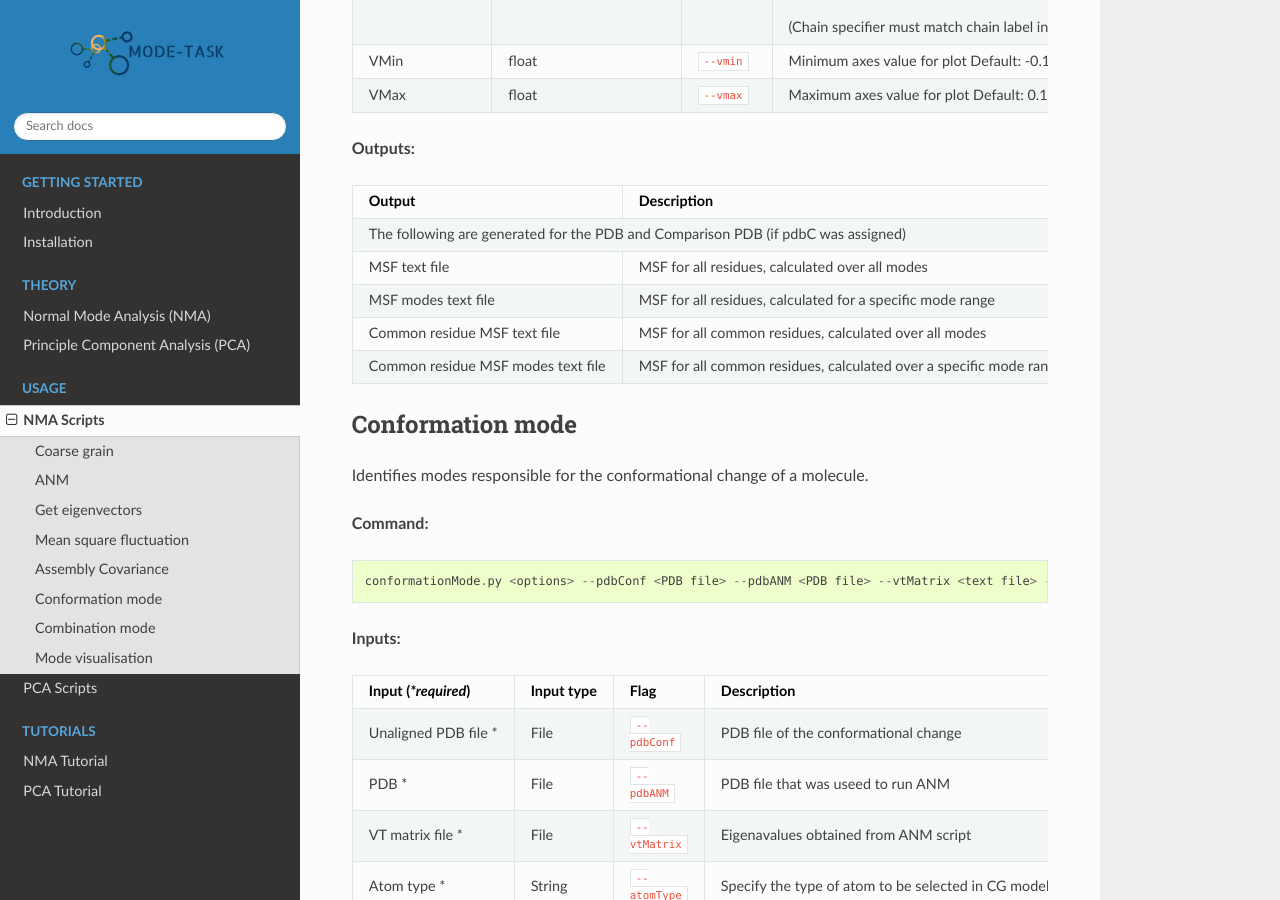
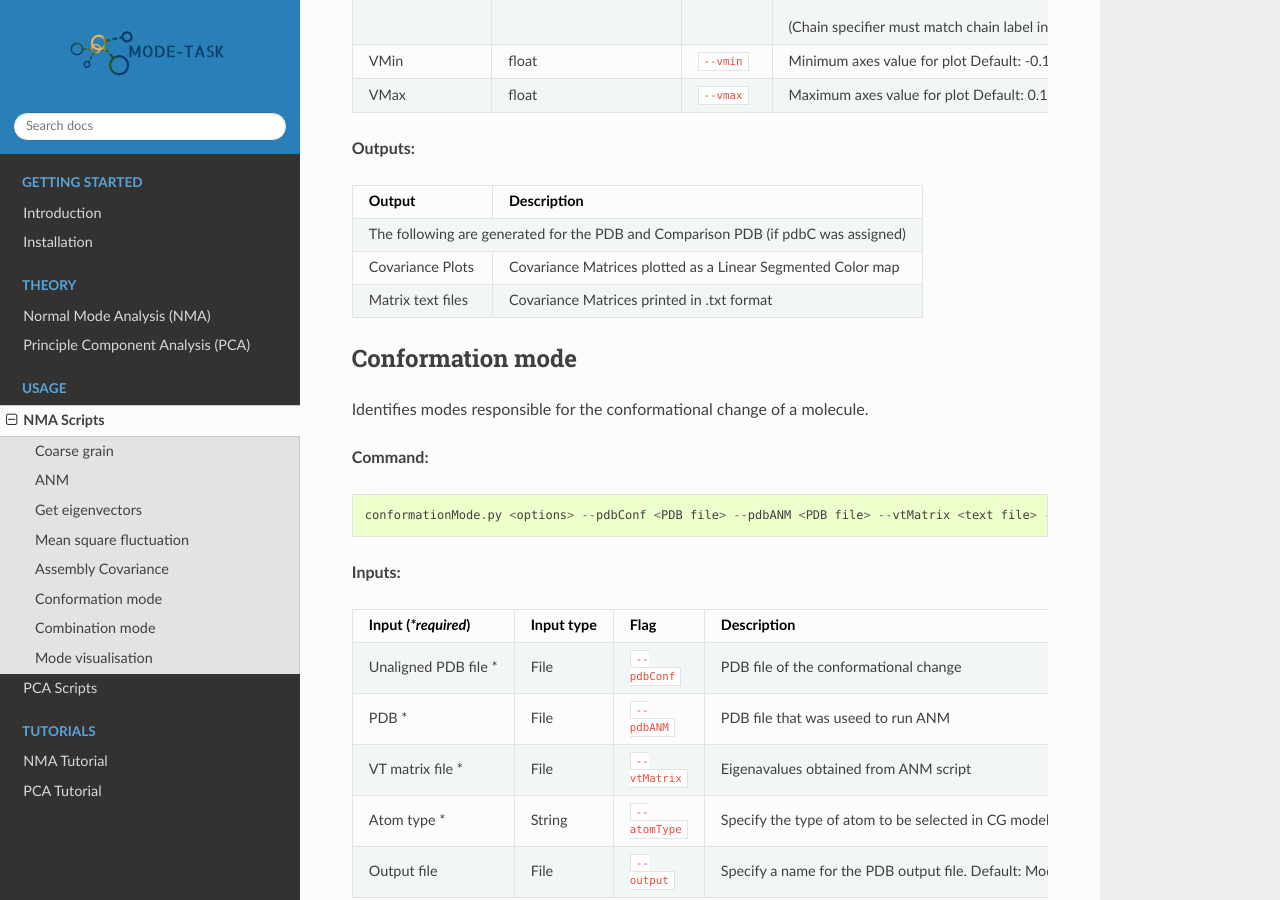
Before and after one commit to RUBi-ZA/MODE-TASK, a Sphinx documentation site: the page built from docs/source/nma_use.rst, in a window 1280 px wide and 900 px high, scrolled down 4592 px. Built offline with Sphinx 7.4.7 and the Read the Docs theme 2.0.0, drawn with Linux system fonts in a browser that asks for light colours.

Commit message:
Document output files and description for assemblyCovariance.py

```diff
--- a/docs/source/nma_use.rst
+++ b/docs/source/nma_use.rst
@@ -311,20 +311,13 @@ user create a Covraiance plot for a particular chain within a particular assymet
 | The following are generated for the PDB and          |
 | Comparison PDB (if pdbC was assigned)                |
 +------------------------+-----------------------------+
-| MSF text file          | MSF for all residues,       |
-|                        | calculated over all modes   |
+| Covariance Plots       | Covariance Matrices plotted |
+|                        | as a Linear Segmented Color |
+|                        | map                         |
 +------------------------+-----------------------------+
-| MSF modes text file    | MSF for all residues,       |
-|                        | calculated for a specific   |
-|                        | mode range                  |
-+------------------------+-----------------------------+
-| Common residue MSF     | MSF for all common          |
-| text file              | residues, calculated over   |
-|                        | all modes                   |
-+------------------------+-----------------------------+
-| Common residue MSF     | MSF for all common          |
-| modes text file        | residues, calculated over a |
-|                        | specific mode range         |
+| Matrix text files      | Covariance Matrices printed |
+|                        | in .txt format              |
+|                        |                             |
 +------------------------+-----------------------------+
 
 Conformation mode
```
